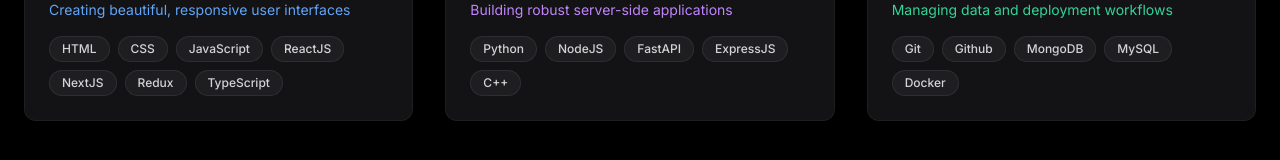
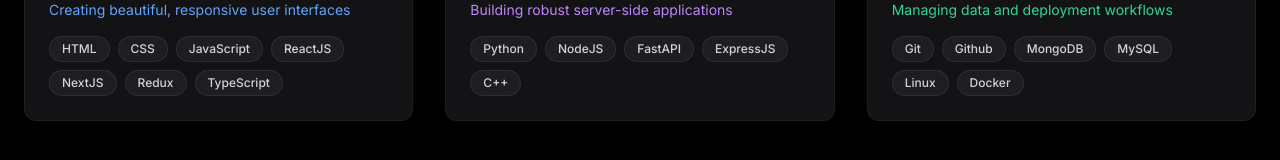
Before and after one commit to yasshrai/portfolio, a Next.js app: page /skills in a window 1280 px wide. Shown: the part 762-922 px from the top of the page. Built offline with nearby package versions, Linux system fonts and the light colour scheme.

Commit message:
update page.tsx

```diff
--- a/src/app/skills/page.tsx
+++ b/src/app/skills/page.tsx
@@ -50,7 +50,7 @@
   {
     title: "Database & DevOps",
     image: databaseimg,
-    skills: ["Git", "Github", "MongoDB", "MySQL", "Docker"],
+    skills: ["Git", "Github", "MongoDB", "MySQL", "Linux","Docker"],
     color: "emerald",
     icon: Database,
     description: "Managing data and deployment workflows",
```
